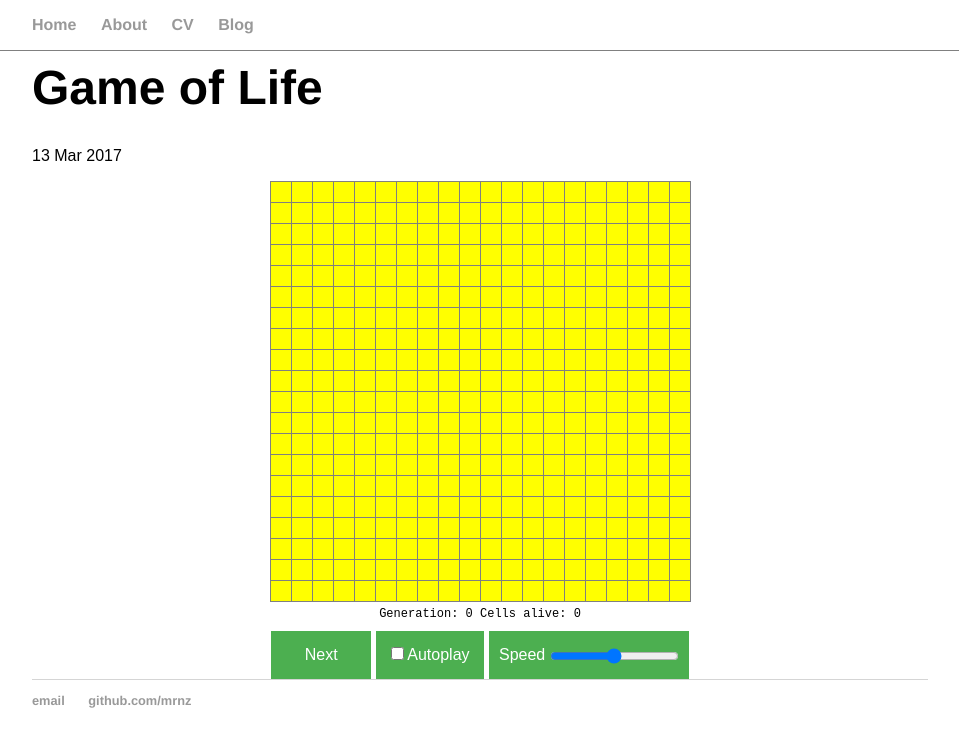
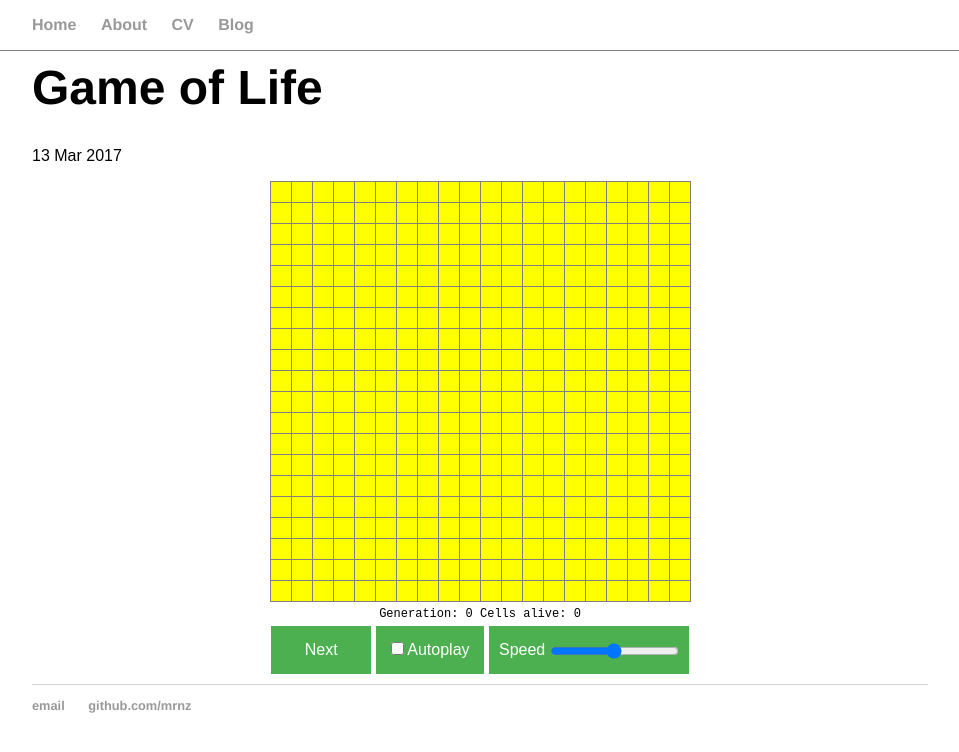
Before and after one commit to mrnz/mrnz.github.io, a Jekyll site: the page built from _posts/2017-03-13-game-of-life.md, in a window 1280 px wide. Shown: the top 752 px of the page, without its empty margins (160-1119 px from the left). Built offline with Jekyll 4.4.1, drawn with Linux system fonts in a browser that asks for light colours.

Commit message:
new ver3 game of life

```diff
--- a/css/game-of-life.css
+++ b/css/game-of-life.css
@@ -49,6 +49,7 @@
 
 #game div.buttons {
     margin-top: 5px;
+    margin-bottom: 10px;
 }
 
 #game button#next {
@@ -122,7 +123,6 @@
 
 #game #info {
     margin-top: 5px;
-    margin-bottom: 10px;
     font-family: monospace;
     font-size: 12px;
     text-transform: full-width;
```
